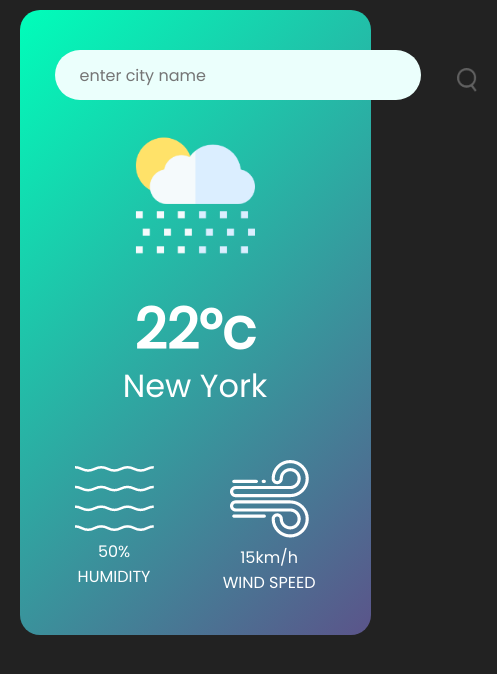
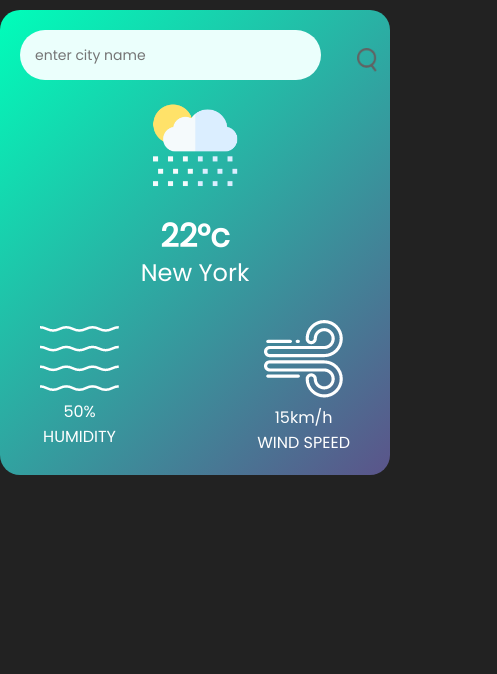
Before and after one commit to Abdullahasm786/Weather-App, a plain HTML site: page index.html in a window 390 px wide. Shown: the whole page, 497 px wide, since content can reach past the window. Drawn offline with Linux system fonts and the light colour scheme.

Commit message:
Update style.css

```diff
--- a/style.css
+++ b/style.css
@@ -97,3 +97,44 @@ body{
     margin-top: 10px;
     display:none;
 } */
+@media (max-width: 768px) {
+    .card {
+      width: 100%;
+      padding: 20px;
+    }
+
+    .search {
+      font-size: 16px;
+    }
+
+    .search input {
+      padding: 8px 15px;
+      font-size: 14px;
+    }
+
+    .weatherIcon {
+      width: 120px;
+      margin-top: 5px;
+    }
+
+    .weather h1 {
+      font-size: 40px;
+    }
+
+    .weather h2 {
+      font-size: 24px;
+      margin-top: -5px;
+    }
+
+    .details {
+      margin-top: 30px;
+    }
+
+    .temp {
+      font-size: 2rem;
+    }
+
+    .city {
+      font-size: 1.5rem;
+    }
+  }
```
